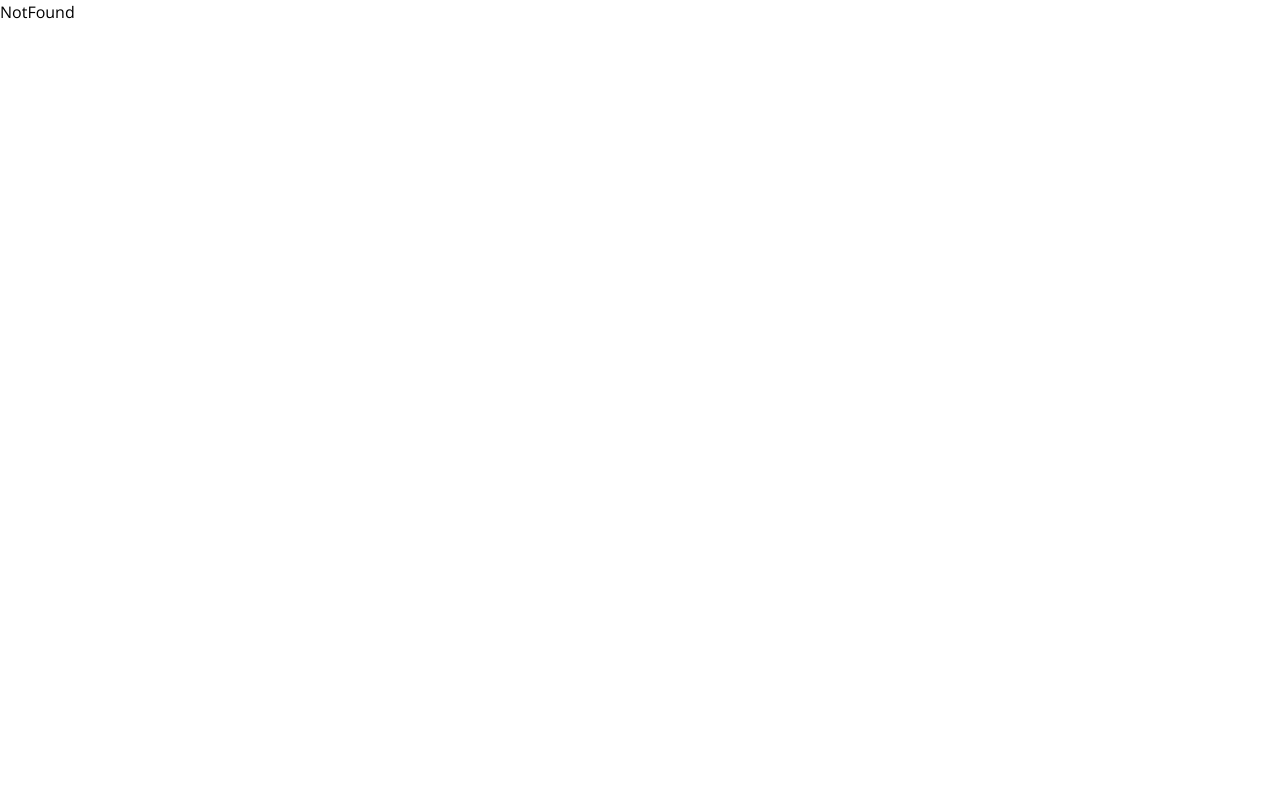
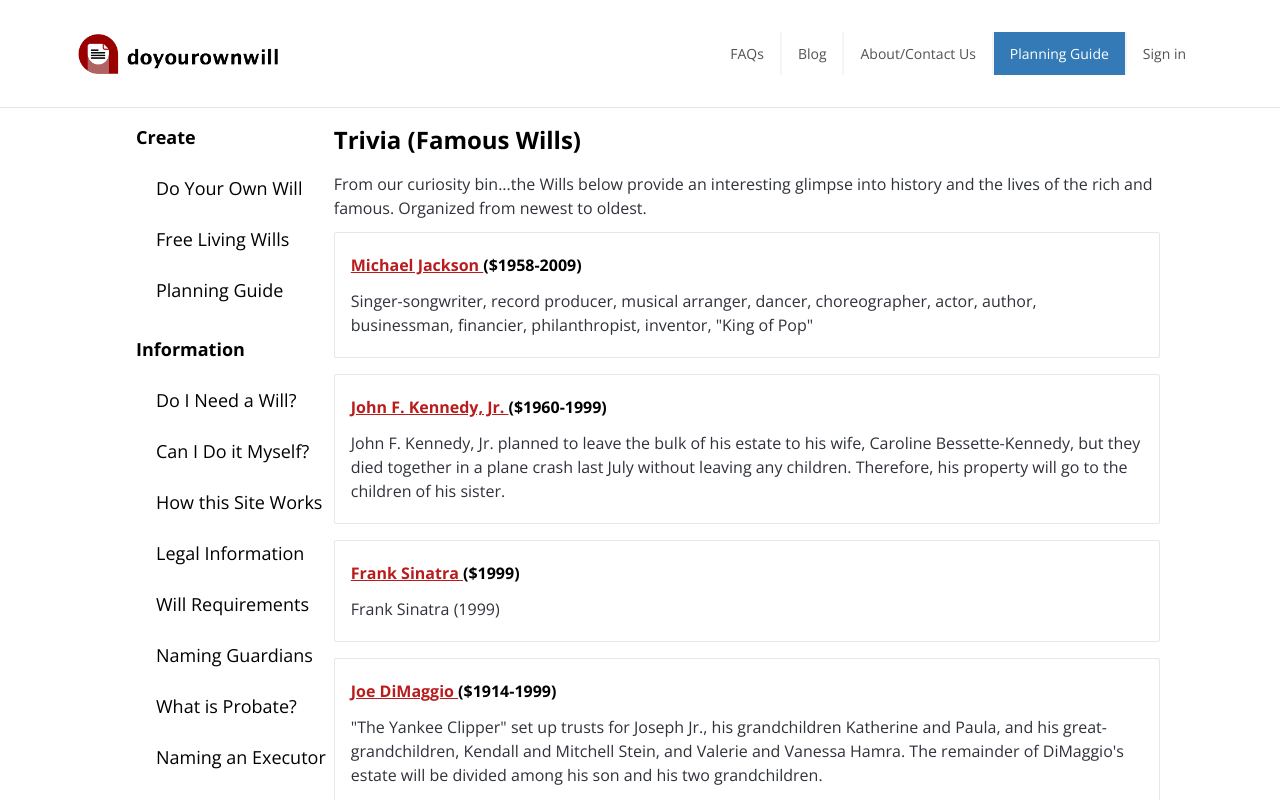
Before and after one commit to redwan100/doyourownwill, a Next.js app: page /famouswills in a window 1280 px wide. Before the commit this address had no page. Shown: the top 800 px of the page. Built offline with nearby package versions, Linux system fonts and the light colour scheme.

Commit message:
added 'famous wills' page

```diff
--- /dev/null
+++ b/app/(withCommonLayout)/(withSidebarPage)/famouswills/page.tsx
@@ -0,0 +1,162 @@
+import SidebarPageTitle from "@/app/components/shared/SidebarPageTitle";
+import Link from "next/link";
+
+const items = [
+  {
+    title: "Michael Jackson (1958-2009)",
+    href: "#",
+    desc: 'Singer-songwriter, record producer, musical arranger, dancer, choreographer, actor, author, businessman, financier, philanthropist, inventor, "King of Pop"',
+  },
+  {
+    title: "John F. Kennedy, Jr. (1960-1999)",
+    href: "#",
+    desc: "John F. Kennedy, Jr. planned to leave the bulk of his estate to his wife, Caroline Bessette-Kennedy, but they died together in a plane crash last July without leaving any children. Therefore, his property will go to the children of his sister.",
+  },
+  {
+    title: "Frank Sinatra (1999)",
+    href: "#",
+    desc: "Frank Sinatra (1999)",
+  },
+  {
+    title: "Joe DiMaggio (1914-1999)",
+    href: "#",
+    desc: `"The Yankee Clipper" set up trusts for Joseph Jr., his grandchildren Katherine and Paula, and his great-grandchildren, Kendall and Mitchell Stein, and Valerie and Vanessa Hamra. The remainder of DiMaggio's estate will be divided among his son and his two grandchildren.`,
+  },
+  {
+    title: "Linda McCartney (1942-1998)",
+    href: "#",
+    desc: "She left her fortune to her husband Paul and set up a trust that makes her estate virtually exempt from taxes.",
+  },
+  {
+    title: "Diana, Princess of Wales (1961-1997)",
+    href: "#",
+    desc: "Princess Diana left behind a 21.5 million pound (approximately $35 million) fortune, most of which was bequeathed to her sons, Prince William and Prince Harry in trust. This is a long document which also sets aside personal items for her godchildren.",
+  },
+  {
+    title: "Harry Helmsley (1997)",
+    href: "#",
+    desc: "The billionaire real estate tycoon who owned the Empire State Building and many of New York City's posh hotels, died Jan. 4, 1997. He left his estate to his wife, Leona Helmsley, who is also the executor of the will.",
+  },
+  {
+    title: "David Packard (1912-1996)",
+    href: "#",
+    desc: "One of the founders of Hewlett-Packard. His will leaves his holdings to the charitable foundation named for him and his late wife.",
+  },
+  {
+    title: "Jerry Garcia (1942-1995)",
+    href: "#",
+    desc: "JThe leader of the Grateful Dead. The estate and his second wife are still fighting it out in the courts. In his will he remembers his friends and family through gifts including his guitars.",
+  },
+  {
+    title: "Warren Burger (1907-1995)",
+    href: "#",
+    desc: "The former Chief Justice of the Supreme Court may have been an ardent jurist, but he was certainly not an estate planner. He left behind a paltry self-written, 176-word will. In it, he failed to make proper provisions for estate taxes and did not include a grant of powers for his executors - a mistake that cost his estate thousands in fees.",
+  },
+  {
+    title: "Jacqueline Kennedy Onassis (1929-1994)",
+    href: "#",
+    desc: "As first lady and then a billionaire heiress, her will makes specific reference to many personal and artistic items.",
+  },
+  {
+    title: "Richard Nixon (1913-1994)",
+    href: "#",
+    desc: "Remember those pesky notes? Here he gives specific instructions for the handling and disposal of them and the records.",
+  },
+  {
+    title: "Doris Duke (1913-1993)",
+    href: "#",
+    desc: "The tobacco heiress with a $1.2 billion estate. A New York judge ordered the removal of two co-executors after fiscal mismanagement.",
+  },
+  {
+    title: "John Lennon (1940-1980)",
+    href: "#",
+    desc: "The Beatles' singer, songwriter and guitarist, left most of his possessions to Yoko.",
+  },
+  {
+    title: "Elvis Presley (1935-1977)",
+    href: "#",
+    desc: 'From pauper to prince (or "King"), he left much of his fortune to members of his family.',
+  },
+  {
+    title: "Walt Disney (1901-1966)",
+    href: "#",
+    desc: "The creator of Mickey Mouse, half of his wealth went to his family with the other half going to a charitable foundation.",
+  },
+  {
+    title: "Marilyn Monroe (1926-1962)",
+    href: "#",
+    desc: "She committed suicide in 1962. Her will leaves most of her fortune to her friends and family.",
+  },
+  {
+    title: '"Shoeless" Joe Jackson (1889-1951)',
+    href: "#",
+    desc: 'The famous baseball player who was banned from the game for his part in the "Black Sox Scandal" of the 1919 World Series.',
+  },
+  {
+    title: "Babe Ruth (1895-1948)",
+    href: "#",
+    desc: "The home run king. He established and endowed the Babe Ruth Foundation.",
+  },
+  {
+    title: "Napoleon Bonaparte (1821)",
+    href: "#",
+    desc: "The Emperor of France leaves his collection of swords and memorabilia in this one. Reading this will provides a true history lesson.",
+  },
+  {
+    title: "Benjamin Franklin (1789)",
+    href: "#",
+    desc: "Yes, wills have been around for a while and Mr. Franklin was quite a character. His will is wordy but interesting and gives you a unique glimpse of life in those times.",
+  },
+  {
+    title: "John F. Kennedy (1917-1963)",
+    href: "#",
+    desc: "I give and bequeath unto my wife, JACQUELINE B. KENNEDY, if she survives me, the sum of Twenty-Five Thousand ($25,000.00) Dollars, together with all of my personal effects, furniture, furnishings, silverware, dishes, china, glassware and linens, which I may own at the time of my death.",
+  },
+  {
+    title: "Jim Morrison (1943-1971)",
+    href: "#",
+    desc: "Unmarried and no children, Jim left everything to his girlfriend, Pamela Courson",
+  },
+];
+
+const FamousWillsPage = () => {
+  return (
+    <div>
+      <SidebarPageTitle title="Trivia (Famous Wills)" />
+      <div className="mt-4">
+        <p className="text-sm text-pera sm:text-base mb-3">
+          From our curiosity bin...the Wills below provide an interesting
+          glimpse into history and the lives of the rich and famous. Organized
+          from newest to oldest.
+        </p>
+
+        <div className="space-y-4">
+          {items.map((item) => {
+            const strArr = item.title.split("(");
+
+            // console.log(first);
+            return (
+              <div
+                key={item.title}
+                className="border border-gray-200 rounded-sm space-y-3 py-5 px-4"
+              >
+                <h3
+                  className="font-bold
+                "
+                >
+                  <Link href={item.href} className="text-red-700 underline">
+                    {strArr[0]}
+                  </Link>{" "}
+                  (${strArr[1]}
+                </h3>
+                <p className="text-sm text-pera sm:text-base">{item.desc}</p>
+              </div>
+            );
+          })}
+        </div>
+      </div>
+    </div>
+  );
+};
+
+export default FamousWillsPage;
```
